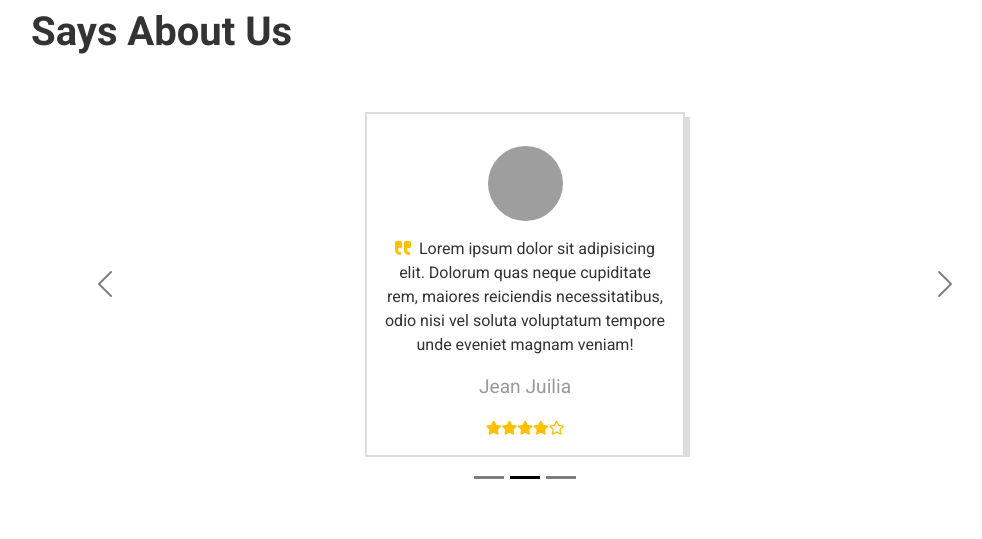
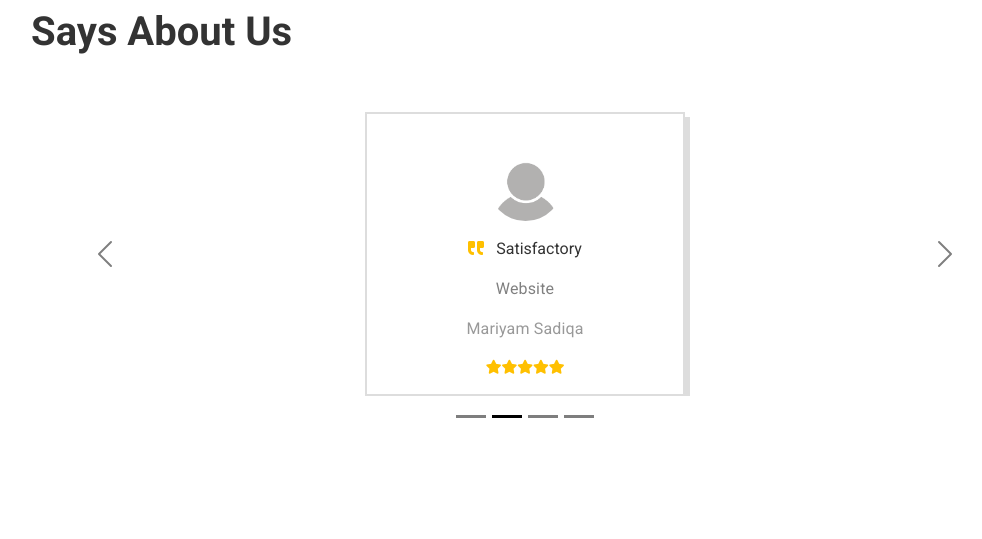
Before and after one commit to ridarafisyed/aurteck-website, a React (Create React App) app: page / in a window 1280 px wide. Shown: the part 3333-3872 px from the top of the page, without its empty margins (115-1097 px from the left). Built offline with nearby package versions, Linux system fonts and the light colour scheme; grey boxes are pictures that could not be loaded.

Commit message:
updateing testomonials section

```diff
--- a/src/components/Feedback/FeedbackCards.jsx
+++ b/src/components/Feedback/FeedbackCards.jsx
@@ -2,91 +2,47 @@
 
 import React, { Fragment } from "react";
 import { Carousel } from "react-bootstrap";
+import { testomonials } from "../../data/data";
+import Image from "../../asserts/profile.png"
 
 import "./feedback.css";
+import { Typography } from "@mui/material";
 
 const FeedbackCards = () => {
   return (
     <Fragment>
       <Carousel arousel variant="dark" className="slider">
+      {
+        testomonials.map((testomonial) => (
            <Carousel.Item className="slider-item">
             <div className="feedback-card">
               <div className="card-profile">
                 <img
-                src="https://images.pexels.com/photos/220453/pexels-photo-220453.jpeg?auto=compress&cs=tinysrgb&dpr=2&h=650&w=940"
+                  src={Image}
                   alt="this is an vsiaual"
                 />
               </div>
               <div className="card-message">
                 <p>
                   <i class="fas fa-quote-right"></i>
-                Lorem ipsum dolor sit adipisicing elit. Dolorum quas neque
-                cupiditate rem, maiores reiciendis necessitatibus, odio nisi vel
-                soluta voluptatum tempore unde eveniet magnam veniam!
+                  <Typography variant="span"  sx={{textTransform:"capitalize"}}> {testomonial.message} </Typography>
+
+                  <Typography color="gray" m={2} sx={{textTransform:"capitalize"}}> {testomonial.project_type} </Typography>
                 </p>
               </div>
-            <p className="card-name"> Bob Smith</p>
+              <Typography  m={2} className="card-name"> {testomonial.name}</Typography>
               <div className="card-stars">
                 <i class="fas fa-star"></i>
                 <i class="fas fa-star"></i>
                 <i class="fas fa-star"></i>
                 <i class="fas fa-star"></i>
-              <i class="far fa-star"></i>
+                <i class="fas fa-star"></i>
               </div>
             </div>
         </Carousel.Item>
-        <Carousel.Item>
-          <div className="feedback-card">
-            <div className="card-profile">
-              <img
-                src="https://images.pexels.com/photos/415829/pexels-photo-415829.jpeg?auto=compress&cs=tinysrgb&dpr=1&w=500"
-                alt="this is an vsiaual"
-              />
-            </div>
-            <div className="card-message">
-              <p>
-                <i class="fas fa-quote-right"></i>
-                Lorem ipsum dolor sit adipisicing elit. Dolorum quas neque
-                cupiditate rem, maiores reiciendis necessitatibus, odio nisi vel
-                soluta voluptatum tempore unde eveniet magnam veniam!
-              </p>
-            </div>
-            <p className="card-name"> Jean Juilia</p>
-            <div className="card-stars">
-              <i class="fas fa-star"></i>
-              <i class="fas fa-star"></i>
-              <i class="fas fa-star"></i>
-              <i class="fas fa-star"></i>
-              <i class="far fa-star"></i>
-            </div>
-          </div>
-        </Carousel.Item>
-        <Carousel.Item>
-          <div className="feedback-card">
-            <div className="card-profile">
-              <img
-                src="https://images.pexels.com/photos/2726111/pexels-photo-2726111.jpeg?auto=compress&cs=tinysrgb&dpr=2&h=650&w=940"
-                alt="this is an vsiaual"
-              />
-            </div>
-            <div className="card-message">
-              <p>
-                <i class="fas fa-quote-right"></i>
-                Lorem ipsum dolor sit adipisicing elit. Dolorum quas neque
-                cupiditate rem, maiores reiciendis necessitatibus, odio nisi vel
-                soluta voluptatum tempore unde eveniet magnam veniam!
-              </p>
-            </div>
-            <p className="card-name"> Molly Hooper </p>
-            <div className="card-stars">
-              <i class="fas fa-star"></i>
-              <i class="fas fa-star"></i>
-              <i class="fas fa-star"></i>
-              <i class="fas fa-star"></i>
-              <i class="far fa-star"></i>
-            </div>
-          </div>
-        </Carousel.Item>
+        ))
+      }
+
       </Carousel>
     </Fragment>
   );
--- a/src/components/Feedback/feedback.css
+++ b/src/components/Feedback/feedback.css
@@ -31,7 +31,7 @@
 }
 .card-stars {
   color: #ffc000;
-  /* padding: 1rem; */
+
 }
 .slider {
   /* background: chocolate; */
--- a/src/data/data.jsx
+++ b/src/data/data.jsx
@@ -37,47 +37,41 @@ const links = [
     }
 ];
 
-const testomonial = [
+export const testomonials = [
     {
         id:1,
-        name: 'Samia Irfan',
+        name: 'Samia irfan Qureshi',
         avatar:"url(address)",
-        message:"provide awesome services",
-        postition: "ceo",
+        project_type:"Website",
+        message:"Excellent services, deliverd project on Time",
         star:5,
     },
     {
         id:2,
-        name: 'Samia Irfan',
+        name: 'Mariyam Sadiqa',
         avatar:"url(address)",
-        message:"provide awesome services",
-        postition: "ceo",
+        project_type:"Website",
+        message:"Satisfactory",
         star:5,
     },
     {
         id:3,
-        name: 'Samia Irfan',
+        name: 'Zohaib Zamaan',
         avatar:"url(address)",
-        message:"provide awesome services",
-        postition: "ceo",
+        project_type:"Websited Development - Full Stack",
+        message:"service is Good. very cooperative",
+
         star:5,
     },
     {
         id:4,
-        name: 'Samia Irfan',
+        name: 'Shafqat Nadeem',
         avatar:"url(address)",
-        message:"provide awesome services",
-        postition: "ceo",
+        project_type:"backend",
+        message:"provide awesome services, thumbs up",
         star:5,
     },
-    {
-        id:5,
-        name: 'Samia Irfan',
-        avatar:"url(address)",
-        message:"provide awesome services",
-        postition: "ceo",
-        star:5,
-    },
+
 
 ];
 const portfolio_data = [{
```
Also changed, not shown: src/data/feedback.json (added, +50 -0 lines), src/asserts/profile.png (added), src/data/AURTeck - Feed Back.csv (added). Lines whose indentation alone changed are shown as unchanged.
